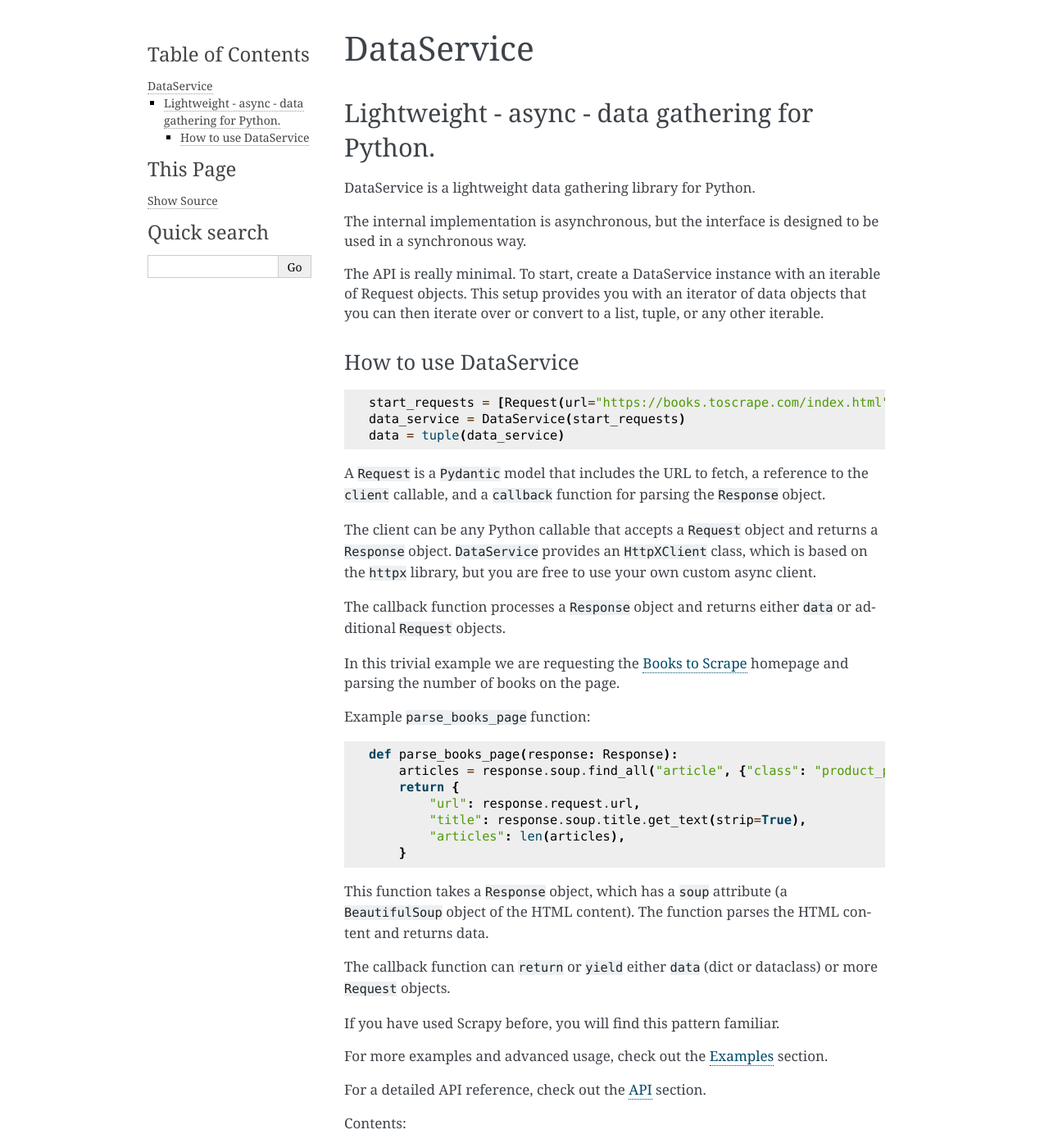
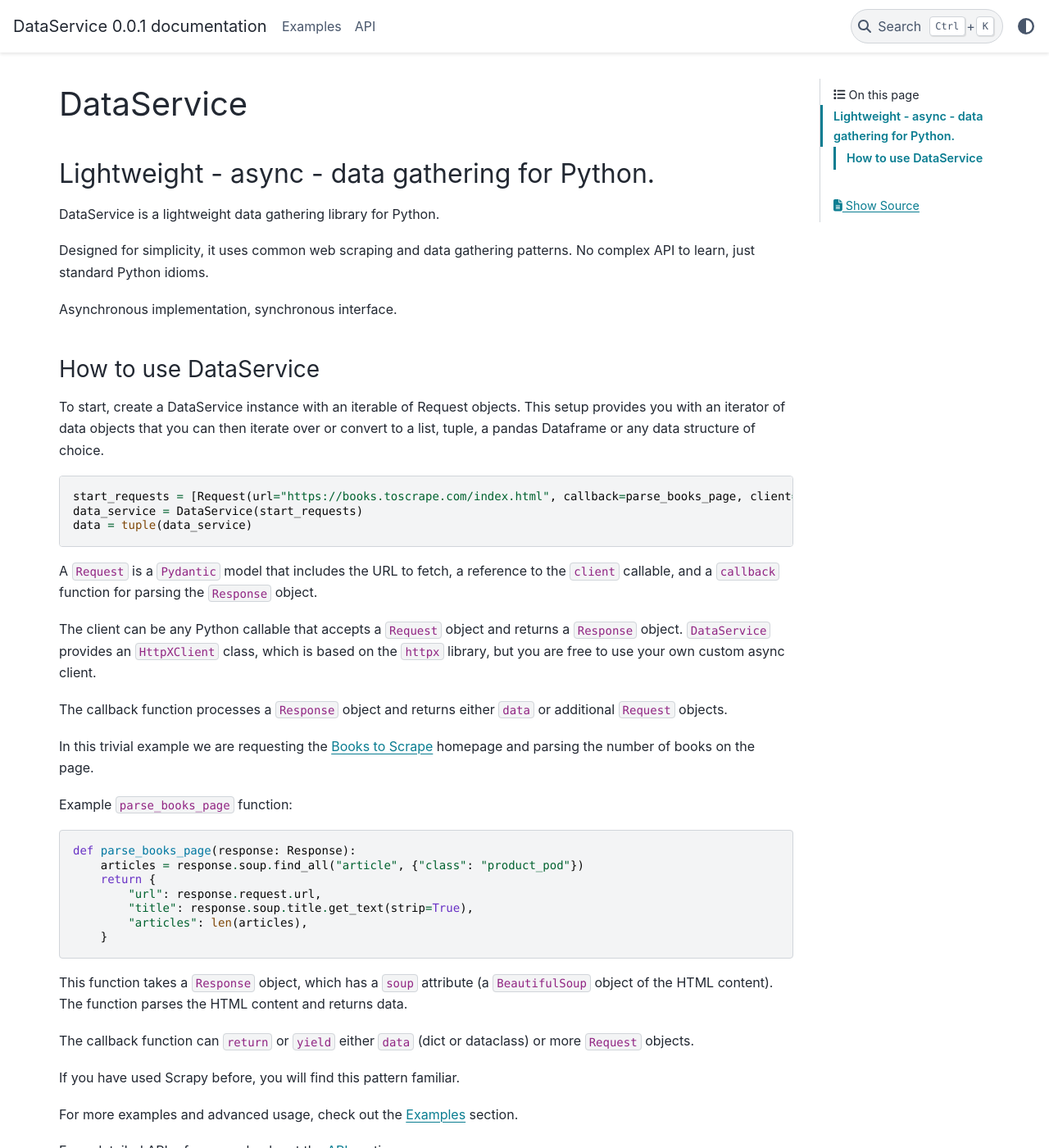
Before and after one commit to lucaromagnoli/dataservice, a Sphinx documentation site: the page built from source/index.rst, in a window 1280 px wide and 1400 px high. Shown: the whole window at 82% size. Built offline with Sphinx 7.4.7 and the PyData theme 0.15.4, drawn with Linux system fonts in a browser that asks for light colours; some of the changed text lies outside the part shown.

Commit message:
use pydata_sphinx_theme

```diff
--- a/README.rst
+++ b/README.rst
@@ -5,12 +5,15 @@ Lightweight - async - data gathering for Python.
 ____________________________________________________________________________________
 DataService is a lightweight data gathering library for Python.
 
-The internal implementation is asynchronous, but the interface is designed to be used in a synchronous way.
+Designed for simplicity, it uses common web scraping and data gathering patterns.
+No complex API to learn, just standard Python idioms.
 
-The API is really minimal. To start, create a DataService instance with an iterable of Request objects. This setup provides you with an iterator of data objects that you can then iterate over or convert to a list, tuple, or any other iterable.
+Asynchronous implementation, synchronous interface.
 
 How to use DataService
 -------
+
+To start, create a DataService instance with an iterable of Request objects. This setup provides you with an iterator of data objects that you can then iterate over or convert to a list, tuple, a pandas Dataframe or any data structure of choice.
 
 .. code-block:: python
 
--- a/pyproject.toml
+++ b/pyproject.toml
@@ -28,6 +28,7 @@ sphinx = "^8.0.2"
 sphinx-autodoc-typehints = "^2.2.3"
 types-beautifulsoup4 = "^4.12.0.20240511"
 autodoc-pydantic = "^2.2.0"
+pydata-sphinx-theme = "^0.15.4"
 
 [build-system]
 requires = ["poetry-core"]
--- a/source/conf.py
+++ b/source/conf.py
@@ -20,9 +20,10 @@ extensions = [
 templates_path = ["_templates"]
 exclude_patterns = []
 
-html_theme = "alabaster"
+html_theme = "pydata_sphinx_theme"
 html_static_path = ["_static"]
 
 autodoc_pydantic_model_show_json = False
 autodoc_pydantic_model_show_config_summary = False
 autodoc_pydantic_model_show_config_section = False
+autodoc_pydantic_model_show_field_summary = False
```
Also changed, not shown: 2 other files.
